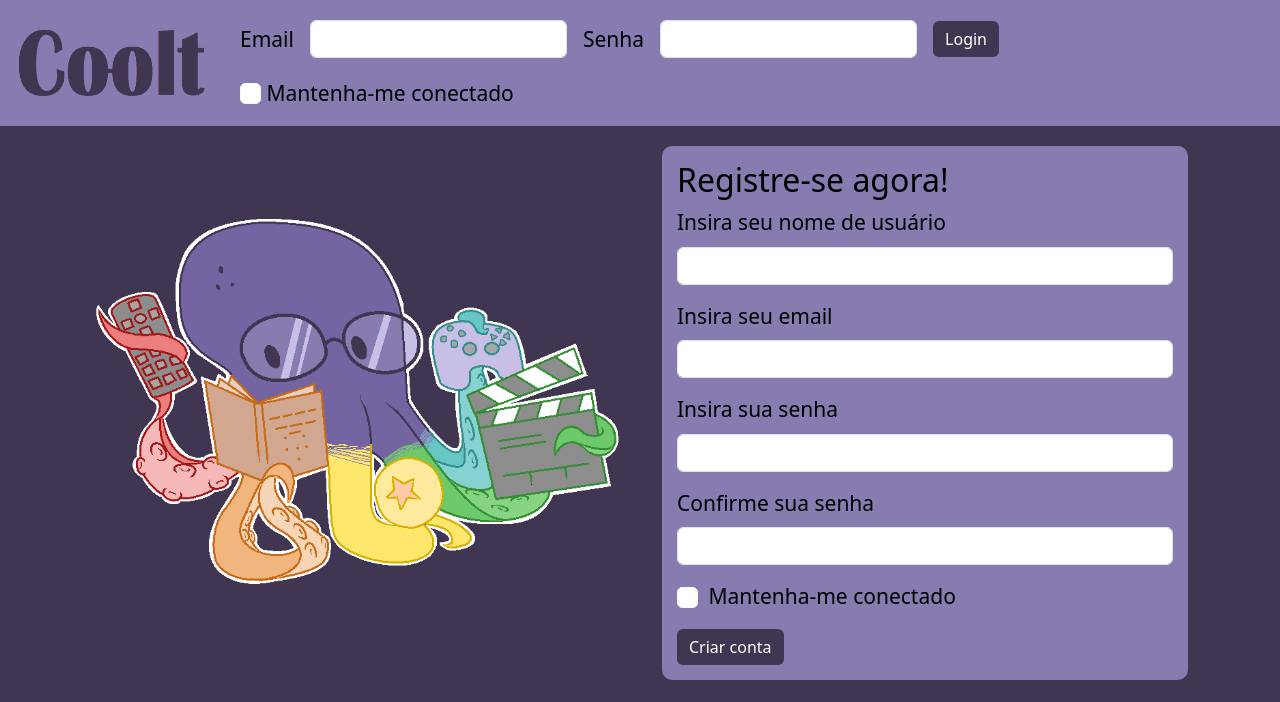
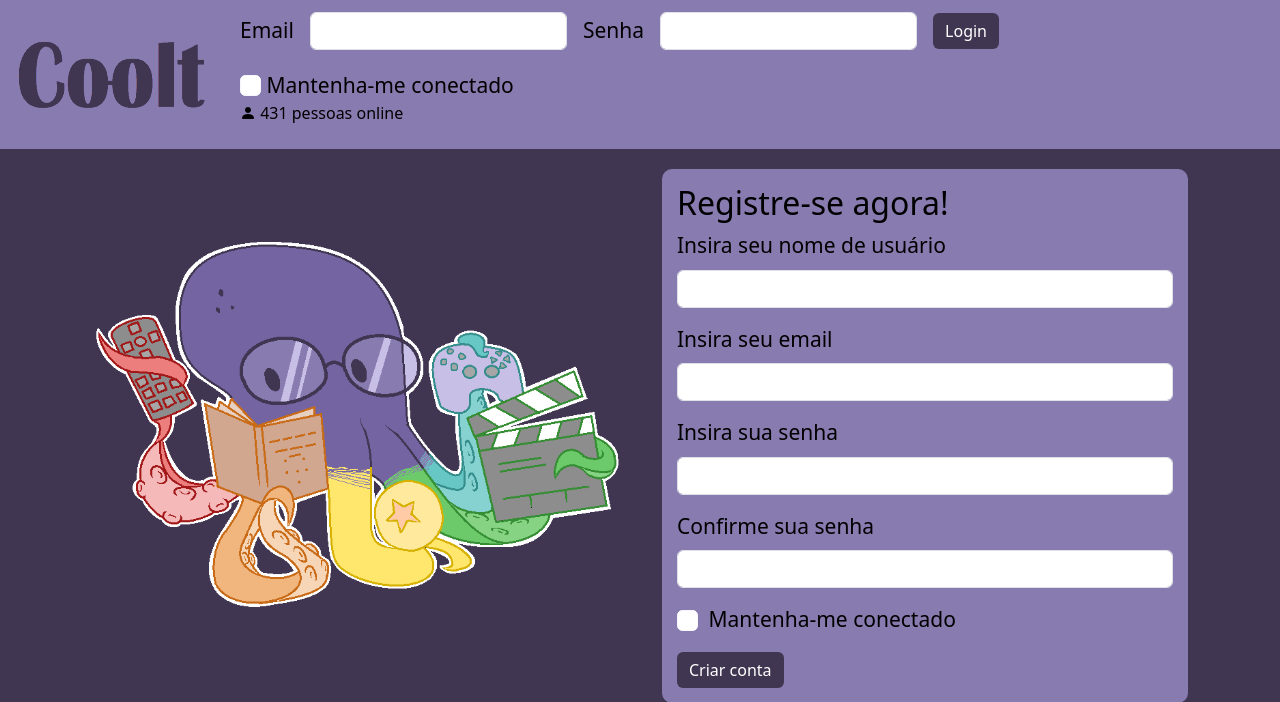
Before and after one commit to barrafas/coolt-django, a Django app: page / in a window 1280 px wide. Shown: the top 702 px of the page. Run offline with Django 3.2, Linux system fonts and the light colour scheme; some libraries are stand-ins or nearby versions.

Commit message:
tag/filter adicionado ao coolt

```diff
--- a/coolt_shelf/templates/index.html
+++ b/coolt_shelf/templates/index.html
@@ -55,6 +55,7 @@
                 <div class="col-auto">
                   <input type="checkbox" class="form-check-input" id="conectado-top">
                   <label class="form-check-label" for="conectado-top">Mantenha-me conectado</label>
+                  <p> <i class="bi bi-person-fill"></i> {{online|random}} pessoas online</p>
                 </div>
               </div>
 
--- a/coolt_shelf/views.py
+++ b/coolt_shelf/views.py
@@ -1,7 +1,10 @@
 from django.shortcuts import render
 
 def index(request):
-    return render(request, 'index.html')
+    context = {
+    "online" : range(100,1000)
+}
+    return render(request, 'index.html', context)
 
 def error_404(request):
     return render(request, '404.html')
```
